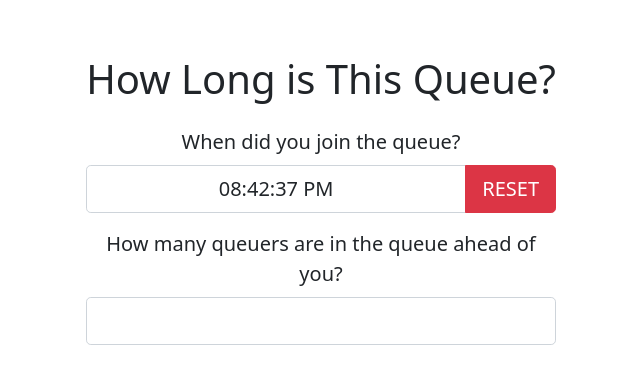
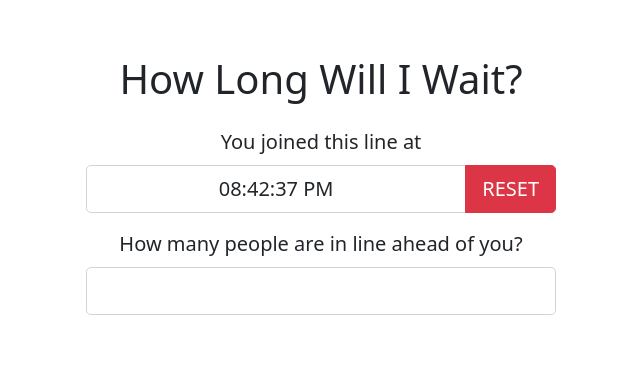
Before and after one commit to AriFordsham/queueing-app, a React app: page / in a window 1280 px wide. Shown: the top 384 px of the page, without its empty margins (319-959 px from the left). Built offline with nearby package versions, Linux system fonts and the light colour scheme.

Commit message:
Updated UX due to user feedback

```diff
--- a/package.json
+++ b/package.json
@@ -1,10 +1,7 @@
 {
   "dependencies": {
-    "@xstate-ninja/react": "^1.1.2",
-    "@xstate/react": "^3.2.1",
     "react": "^18.2.0",
-    "react-dom": "^18.2.0",
-    "xstate": "^4.37.1"
+    "react-dom": "^18.2.0"
   },
   "name": "queueing-app",
   "version": "1.0.0",
--- a/src/App.tsx
+++ b/src/App.tsx
@@ -3,7 +3,6 @@ import React, { useCallback, useEffect, useState } from "react";
 import { avgWait, remainingTime } from "./timings.ts";
 import { Queue, UninitializedQueue } from "./queueType.ts";
 import { advanceQueue, setQueueLength, setQueuersProcessed } from "./queue.ts";
-import { t } from "xstate";
 
 interface LabelledElementProps {
   label: string;
@@ -72,8 +71,8 @@ export default function App() {
   return (
     <form className="main-form">
       <div className="vstack gap-3">
-        <h1>How Long is This Queue?</h1>
-        <LabelledElement label="When did you join the queue?">
+        <h1>How Long Will I Wait?</h1>
+        <LabelledElement label="You joined this line at">
           <div className="input-group input-group-lg">
             <span id="startTime" className="text-center form-control">
               {queue.startTime.toLocaleTimeString(undefined, {
@@ -92,7 +91,7 @@ export default function App() {
           </div>
         </LabelledElement>
 
-        <LabelledElement label="How many queuers are in the queue ahead of you?">
+        <LabelledElement label="How many people are in line ahead of you?">
           <input
             id="queuersQueued"
             className="form-control form-control-lg text-center"
@@ -106,6 +105,7 @@ export default function App() {
         </LabelledElement>
         {queue instanceof Queue && (
           <>
+            <div>
               <button
                 type="button"
                 className="form-control btn btn-lg btn-success"
@@ -114,7 +114,11 @@ export default function App() {
               >
                 ADVANCE
               </button>
-            <LabelledElement label="Queuers processed">
+              <span>
+                Press this every time the line moves forward one place.
+              </span>
+            </div>
+            <LabelledElement label="Number of people who have left the line">
               <input
                 id="queuersProcessed"
                 className="form-control form-control-lg text-center"
@@ -128,10 +132,11 @@ export default function App() {
             </LabelledElement>
             {queue.queuersProcessed >= 1 && (
               <>
-                <LabelledElement label="Time remaining">
+                <LabelledElement label="You'll wait around">
                   <span
                     id="remainingTime"
                     className="form-control form-control-lg text-center"
+                    style={{ fontSize: "2rem" }}
                   >
                     {remainingTimeFormatted()}
                   </span>
@@ -144,7 +149,7 @@ export default function App() {
                   </a>{" "}
                   - <a href="https://linkedin.com/in/ari-fordsham">LinkedIn</a>{" "}
                   - <a href="https://github.com/AriFordsham">GitHub</a> -{" "}
-                  <a href="mailto:ariordsham@gmail.com">Email</a>
+                  <a href="mailto:arifordsham@gmail.com">Email</a>
                 </span>
               </>
             )}
```
Also changed, not shown: 1 other file (tests, documents, lock files or other folders). Lines whose indentation alone changed are shown as unchanged.
